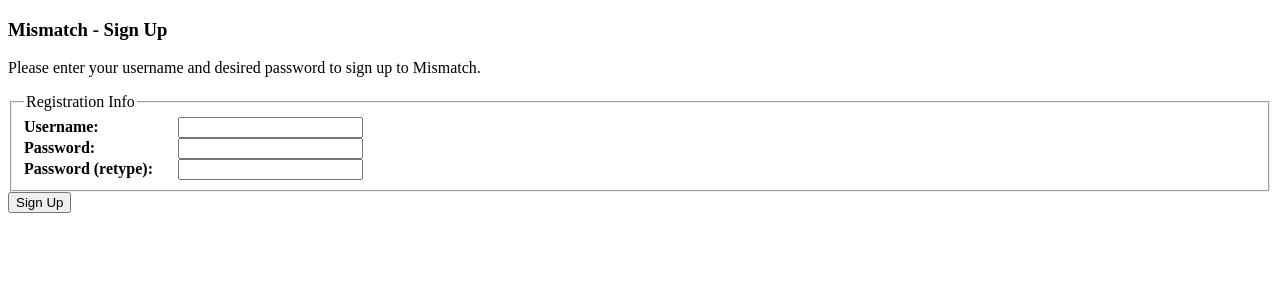
After one commit to khk0613/php-homework-real-real, a PHP site: page /signup.php in a window 1280 px wide. The commit adds this page. Shown: the top 300 px of the page. Run offline with PHP 8.4, Linux system fonts and the light colour scheme.

Commit message:
회원가입폼 추가

```diff
--- a/login/mismatch/editprofile.php
+++ b/login/mismatch/editprofile.php
@@ -10,6 +10,7 @@
   <h3>Mismatch - Edit Profile</h3>
 
 <?php
+  require_once('login.php');
   require_once('appvars.php');
   require_once('connectvars.php');
 
--- a/login/mismatch/index.php
+++ b/login/mismatch/index.php
@@ -16,6 +16,7 @@
   // Generate the navigation menu
   echo '&#10084; <a href="viewprofile.php">View Profile</a><br />';
   echo '&#10084; <a href="editprofile.php">Edit Profile</a><br />';
+  echo '&#10084; <a href="signup.php">회원가입</a><br />';
 
   // Connect to the database
   $dbc = mysqli_connect(DB_HOST, DB_USER, DB_PASSWORD, DB_NAME);
--- a/login/mismatch/login.php
+++ b/login/mismatch/login.php
@@ -78,7 +78,7 @@
   }
   else {
     // Confirm the successful log-in
-    echo('<p class="login">You are logged in as ' . $_SESSION['username'] . '.</p>');
+    echo('<p class="login">너는 ' . $_SESSION['username'] . '로 로그인 했다</p>');
   }
 ?>
 
--- /dev/null
+++ b/login/mismatch/signup.php
@@ -0,0 +1,68 @@
+<!DOCTYPE html PUBLIC "-//W3C//DTD XHTML 1.0 Transitional//EN"
+  "http://www.w3.org/TR/xhtml1/DTD/xhtml1-transitional.dtd">
+<html xmlns="http://www.w3.org/1999/xhtml" xml:lang="en" lang="en">
+<head>
+  <meta http-equiv="Content-Type" content="text/html; charset=utf-8" />
+  <title>Mismatch - Sign Up</title>
+  <link rel="stylesheet" type="text/css" href="style.css" />
+</head>
+<body>
+  <h3>Mismatch - Sign Up</h3>
+
+<?php
+  require_once('appvars.php');
+  require_once('connectvars.php');
+
+  // Connect to the database
+  $dbc = mysqli_connect(DB_HOST, DB_USER, DB_PASSWORD, DB_NAME);
+
+  if (isset($_POST['submit'])) {
+    // Grab the profile data from the POST
+    $username = mysqli_real_escape_string($dbc, trim($_POST['username']));
+    $password1 = mysqli_real_escape_string($dbc, trim($_POST['password1']));
+    $password2 = mysqli_real_escape_string($dbc, trim($_POST['password2']));
+
+    if (!empty($username) && !empty($password1) && !empty($password2) && ($password1 == $password2)) {
+      // Make sure someone isn't already registered using this username
+      $query = "SELECT * FROM mismatch_user WHERE username = '$username'";
+      $data = mysqli_query($dbc, $query);
+      if (mysqli_num_rows($data) == 0) {
+        // The username is unique, so insert the data into the database
+        $query = "INSERT INTO mismatch_user (username, password, join_date) VALUES ('$username', SHA('$password1'), NOW())";
+        mysqli_query($dbc, $query);
+
+        // Confirm success with the user
+        echo '<p>Your new account has been successfully created. You\'re now ready to <a href="login.php">log in</a>.</p>';
+
+        mysqli_close($dbc);
+        exit();
+      }
+      else {
+        // An account already exists for this username, so display an error message
+        echo '<p class="error">An account already exists for this username. Please use a different address.</p>';
+        $username = "";
+      }
+    }
+    else {
+      echo '<p class="error">You must enter all of the sign-up data, including the desired password twice.</p>';
+    }
+  }
+
+  mysqli_close($dbc);
+?>
+
+  <p>Please enter your username and desired password to sign up to Mismatch.</p>
+  <form method="post" action="<?php echo $_SERVER['PHP_SELF']; ?>">
+    <fieldset>
+      <legend>Registration Info</legend>
+      <label for="username">Username:</label>
+      <input type="text" id="username" name="username" value="<?php if (!empty($username)) echo $username; ?>" /><br />
+      <label for="password1">Password:</label>
+      <input type="password" id="password1" name="password1" /><br />
+      <label for="password2">Password (retype):</label>
+      <input type="password" id="password2" name="password2" /><br />
+    </fieldset>
+    <input type="submit" value="Sign Up" name="submit" />
+  </form>
+</body>
+</html>
--- a/login/mismatch/viewprofile.php
+++ b/login/mismatch/viewprofile.php
@@ -10,6 +10,7 @@
   <h3>Mismatch - View Profile</h3>
 
 <?php
+  require_once('login.php');
   require_once('appvars.php');
   require_once('connectvars.php');
 
```
